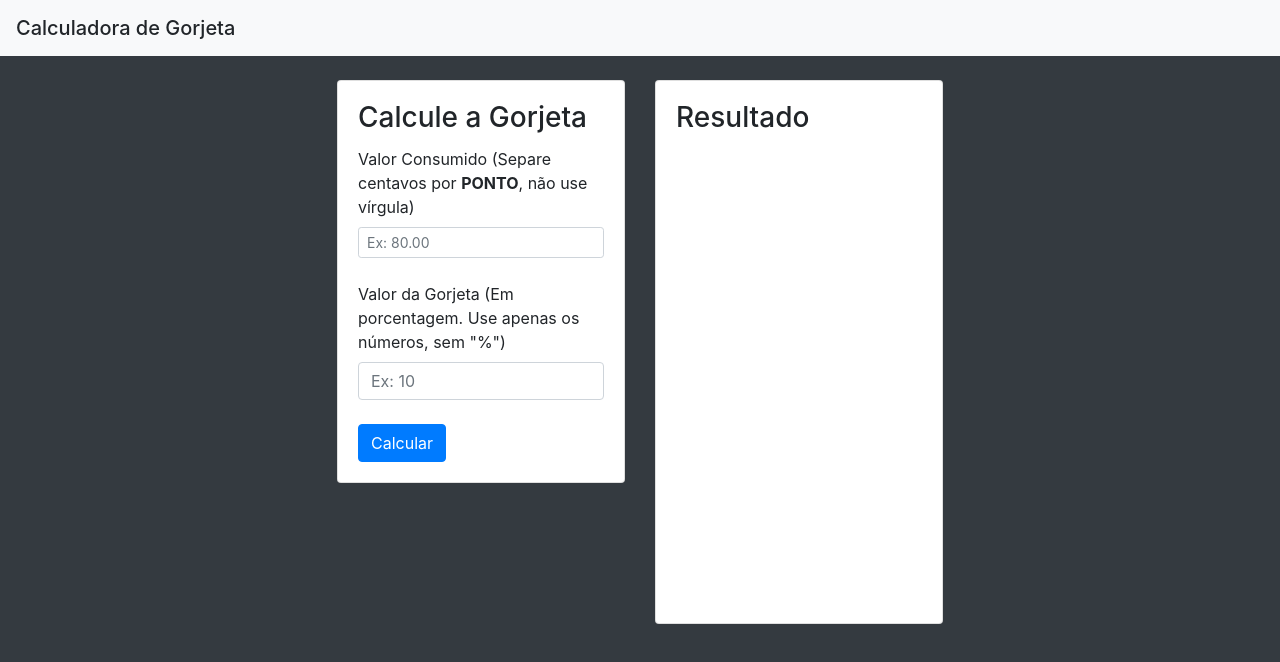
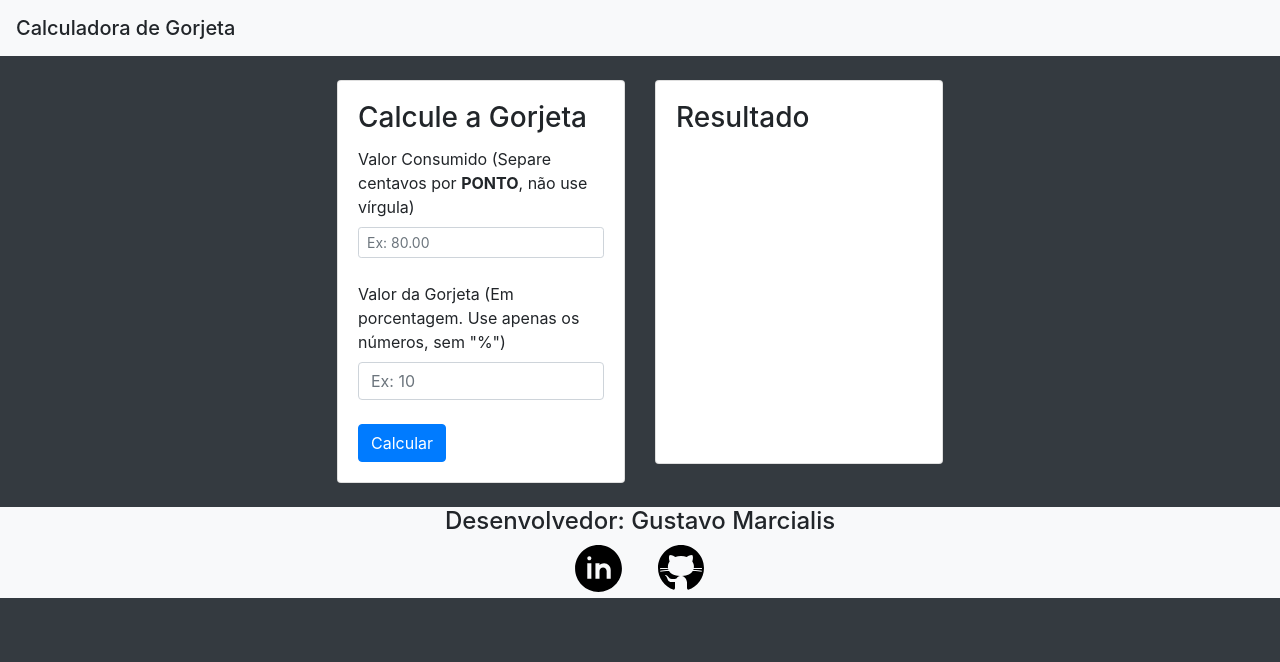
Before and after one commit to gustavo-marcialis/Calculadora-de-Gorjeta, a plain HTML site: page index.html in a window 1280 px wide. Drawn offline with nearby package versions, Linux system fonts and the light colour scheme.

Commit message:
Adição do rodapé; Melhorias no alinhamento.

```diff
--- a/index.html
+++ b/index.html
@@ -29,7 +29,7 @@
 					</div>
 			</div>
 			<div class="col">
-					<div class="card" style="width: 18rem; height: 34rem;">
+					<div class="card" style="width: 18rem; height: 24rem;">
 						<div class="card-body">
 							<h3 class="card-title">Resultado</h3>
 							<h6 class="bg-primary text-light" id="valorgorjeta"></h6>
@@ -38,11 +38,35 @@
 					</div>
 			</div>
 		</div>
+	</div><br>
+
+	<footer>
+	<nav class="bg-light text-center">
+	<h4>Desenvolvedor: Gustavo Marcialis</h4>
+	<div class="d-flex" style="justify-content: center;">
+	<div class="row">
+	<div class="col">
+	<a href="https://www.linkedin.com/mwlite/in/gustavo-marcialis-ab12aa239" ><svg xmlns="http://www.w3.org/2000/svg" x="0px" y="0px"
+	width="55" height="55"
+	viewBox="0 0 50 54"
+	style=" fill:#000000;">    <path d="M25,2C12.318,2,2,12.317,2,25s10.318,23,23,23s23-10.317,23-23S37.682,2,25,2z M18,35h-4V20h4V35z M16,17 c-1.105,0-2-0.895-2-2c0-1.105,0.895-2,2-2s2,0.895,2,2C18,16.105,17.105,17,16,17z M37,35h-4v-5v-2.5c0-1.925-1.575-3.5-3.5-3.5 S26,25.575,26,27.5V35h-4V20h4v1.816C27.168,20.694,28.752,20,30.5,20c3.59,0,6.5,2.91,6.5,6.5V35z"></path></svg>
+	</a>
 	</div>
+	<div class="col">
+	<a href="https://github.com/gustavo-marcialis" >	<svg xmlns="http://www.w3.org/2000/svg" x="0px" y="0px"
+	width="53" height="53"
+	viewBx="0 0 50 53"
+	style=" fill:#000000;">    <path d="M17.791,46.836C18.502,46.53,19,45.823,19,45v-5.4c0-0.197,0.016-0.402,0.041-0.61C19.027,38.994,19.014,38.997,19,39 c0,0-3,0-3.6,0c-1.5,0-2.8-0.6-3.4-1.8c-0.7-1.3-1-3.5-2.8-4.7C8.9,32.3,9.1,32,9.7,32c0.6,0.1,1.9,0.9,2.7,2c0.9,1.1,1.8,2,3.4,2 c2.487,0,3.82-0.125,4.622-0.555C21.356,34.056,22.649,33,24,33v-0.025c-5.668-0.182-9.289-2.066-10.975-4.975 c-3.665,0.042-6.856,0.405-8.677,0.707c-0.058-0.327-0.108-0.656-0.151-0.987c1.797-0.296,4.843-0.647,8.345-0.714 c-0.112-0.276-0.209-0.559-0.291-0.849c-3.511-0.178-6.541-0.039-8.187,0.097c-0.02-0.332-0.047-0.663-0.051-0.999 c1.649-0.135,4.597-0.27,8.018-0.111c-0.079-0.5-0.13-1.011-0.13-1.543c0-1.7,0.6-3.5,1.7-5c-0.5-1.7-1.2-5.3,0.2-6.6 c2.7,0,4.6,1.3,5.5,2.1C21,13.4,22.9,13,25,13s4,0.4,5.6,1.1c0.9-0.8,2.8-2.1,5.5-2.1c1.5,1.4,0.7,5,0.2,6.6c1.1,1.5,1.7,3.2,1.6,5 c0,0.484-0.045,0.951-0.11,1.409c3.499-0.172,6.527-0.034,8.204,0.102c-0.002,0.337-0.033,0.666-0.051,0.999 c-1.671-0.138-4.775-0.28-8.359-0.089c-0.089,0.336-0.197,0.663-0.325,0.98c3.546,0.046,6.665,0.389,8.548,0.689 c-0.043,0.332-0.093,0.661-0.151,0.987c-1.912-0.306-5.171-0.664-8.879-0.682C35.112,30.873,31.557,32.75,26,32.969V33 c2.6,0,5,3.9,5,6.6V45c0,0.823,0.498,1.53,1.209,1.836C41.37,43.804,48,35.164,48,25C48,12.318,37.683,2,25,2S2,12.318,2,25 C2,35.164,8.63,43.804,17.791,46.836z"></path></svg>
+	</a>
+	</div>
+	</div>
+	</div>
+	</nav>
+	</footer>
 
 	<script src="script.js"></script>
 	<script src="https://code.jquery.com/jquery-3.3.1.slim.min.js" integrity="sha384-q8i/X+965DzO0rT7abK41JStQIAqVgRVzpbzo5smXKp4YfRvH+8abtTE1Pi6jizo" crossorigin="anonymous"></script>
 	<script src="https://cdnjs.cloudflare.com/ajax/libs/popper.js/1.14.3/umd/popper.min.js" integrity="sha384-ZMP7rVo3mIykV+2+9J3UJ46jBk0WLaUAdn689aCwoqbBJiSnjAK/l8WvCWPIPm49" crossorigin="anonymous"></script>
 	<script src="https://stackpath.bootstrapcdn.com/bootstrap/4.1.3/js/bootstrap.min.js" integrity="sha384-ChfqqxuZUCnJSK3+MXmPNIyE6ZbWh2IMqE241rYiqJxyMiZ6OW/JmZQ5stwEULTy" crossorigin="anonymous"></script>
 </body>
-</html
+  </html>
```
